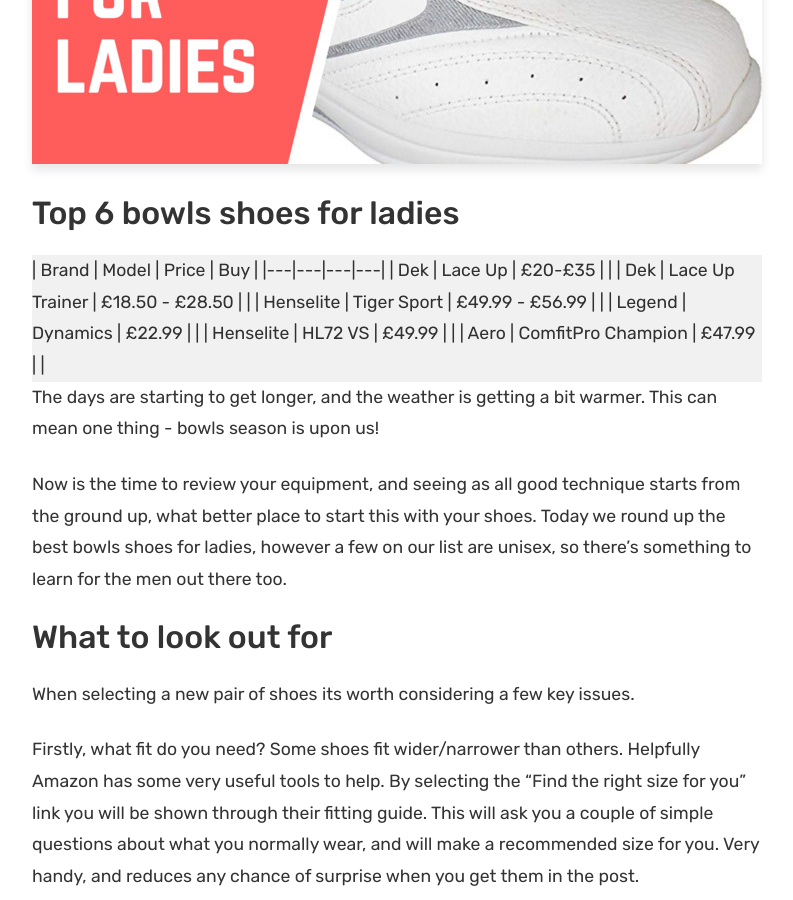
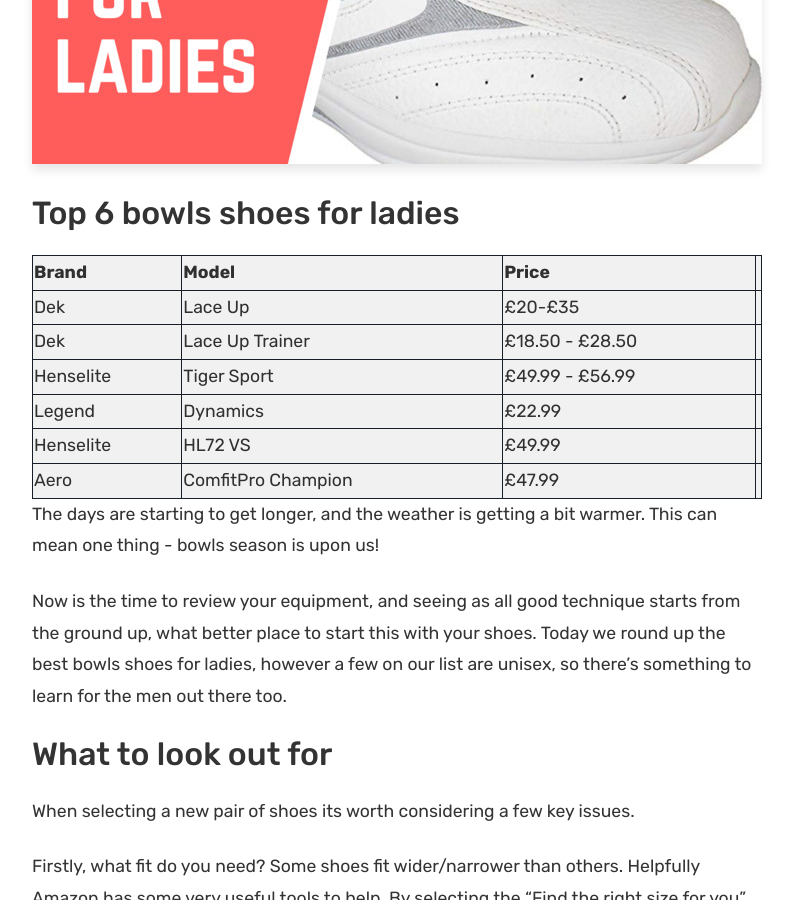
Before and after one commit to krussll/etsysimplicity, a Jekyll site: the page built from _posts/2018-01-11-best-bowling-shoes-for-ladies.md, in a window 1280 px wide and 900 px high, scrolled down 509 px. Shown: the whole window, without its empty margins (53-846 px from the left). Built offline with Jekyll 4.4.1, drawn with Linux system fonts in a browser that asks for light colours.

Commit message:
Update 2018-01-11-best-bowling-shoes-for-ladies.md

```diff
--- a/_posts/2018-01-11-best-bowling-shoes-for-ladies.md
+++ b/_posts/2018-01-11-best-bowling-shoes-for-ladies.md
@@ -10,14 +10,54 @@
 
 <div class="overview">
 
-| Brand  | Model  | Price  | Buy  |
-|---|---|---|---|
-| Dek  | Lace Up  | £20-£35  |   |
-| Dek  | Lace Up Trainer  | £18.50 - £28.50  |   |
-| Henselite  |  Tiger Sport | £49.99 - £56.99  |   |
-| Legend  | Dynamics  | £22.99  |   |
-| Henselite  |  HL72 VS | £49.99  |   |
-| Aero  | ComfitPro Champion  | £47.99  |   |
+<table>
+  <thead>
+    <tr>
+      <th>Brand</th>
+      <th>Model</th>
+      <th>Price</th>
+      <th></th>
+    </tr>
+  </thead>
+  <tbody>
+    <tr>
+      <td>Dek</td>
+      <td>Lace Up</td>
+      <td>£20-£35  </td>
+      <td></td>
+    </tr>
+    <tr>
+      <td>Dek</td>
+      <td>Lace Up Trainer</td>
+      <td>£18.50 - £28.50</td>
+      <td></td>
+    </tr>
+    <tr>
+      <td>Henselite</td>
+      <td>Tiger Sport</td>
+      <td>£49.99 - £56.99</td>
+      <td></td>
+    </tr>
+    <tr>
+      <td>Legend</td>
+      <td>Dynamics</td>
+      <td>£22.99</td>
+      <td></td>
+    </tr>
+    <tr>
+      <td>Henselite</td>
+      <td>HL72 VS</td>
+      <td>£49.99</td>
+      <td></td>
+    </tr>
+    <tr>
+      <td>Aero</td>
+      <td>ComfitPro Champion</td>
+      <td>£47.99</td>
+      <td></td>
+    </tr>
+  </tbody>
+</table>
 
 </div>
 
```
